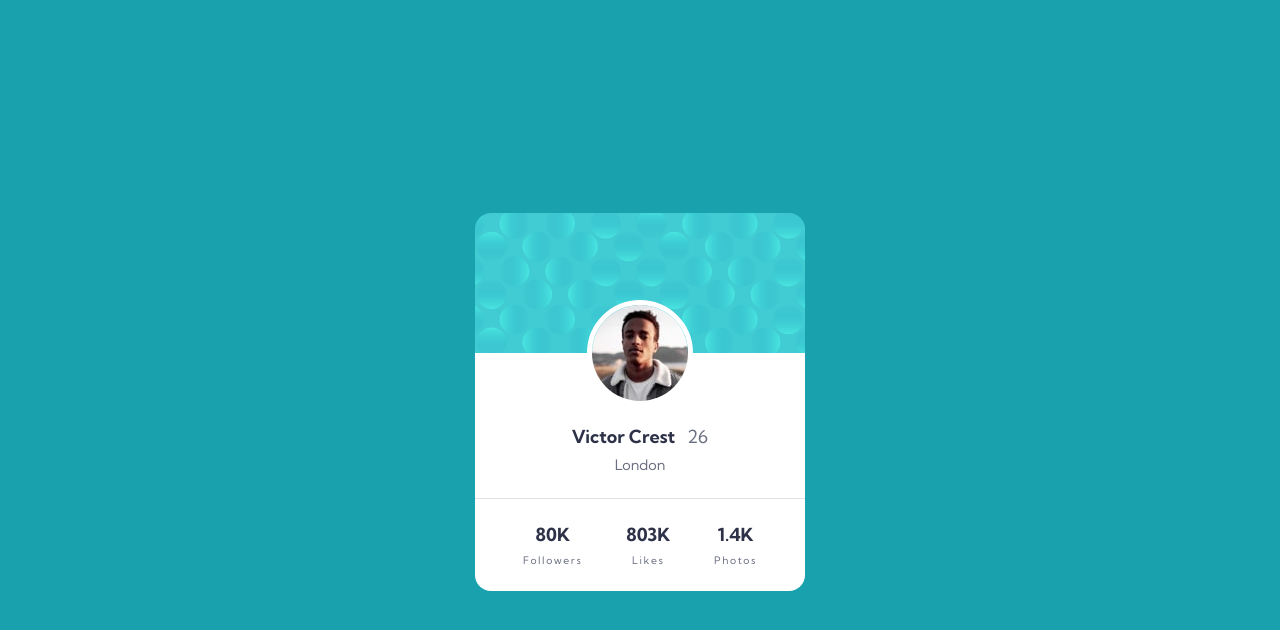
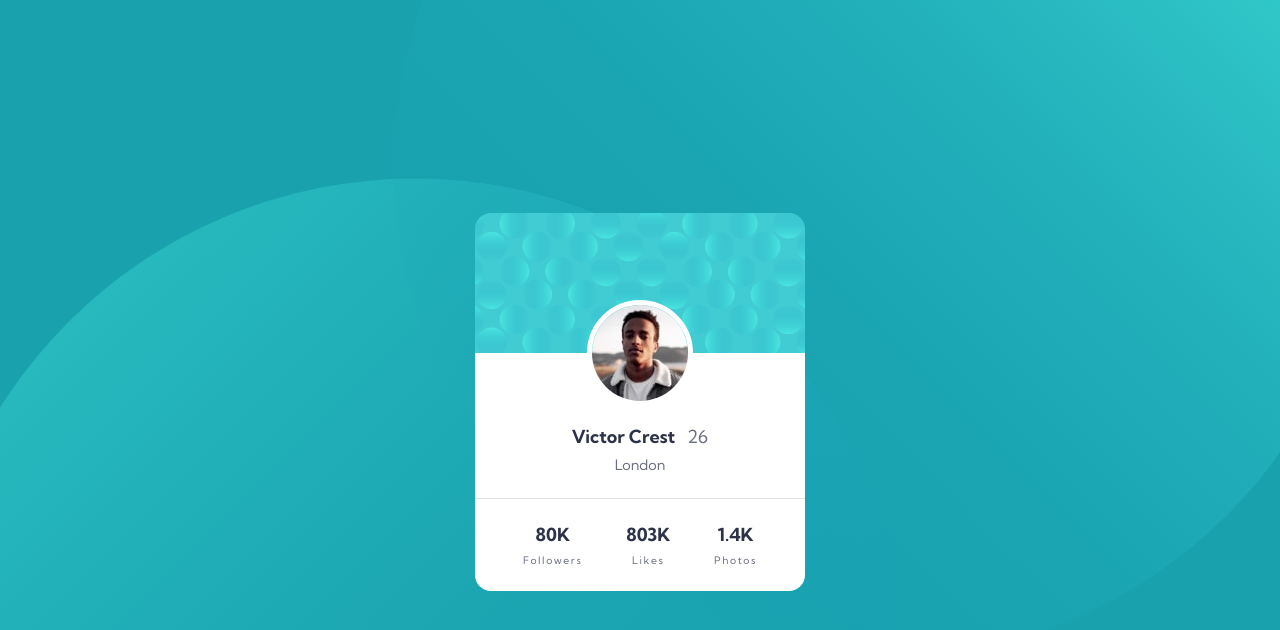
Before and after one commit to Aitor-G/profile-card-component, a website: page index.html in a window 1280 px wide. Drawn offline with Linux system fonts and the light colour scheme; the site is published under a folder, as on GitHub Pages, so addresses that start at the root find nothing; files whose address does not match are found by name.

Commit message:
Update style.css

```diff
--- a/assets/css/style.css
+++ b/assets/css/style.css
@@ -10,7 +10,7 @@ body {
   width: 100%;
   min-height: 100vh;
   background-color: hsl(185, 75%, 39%);
-  background-image: url("/assets/img/bg-pattern-top.svg"), url("/assets/img/bg-pattern-bottom.svg");
+  background-image: url("assets/img/bg-pattern-top.svg"), url("assets/img/bg-pattern-bottom.svg");
   background-repeat: no-repeat, no-repeat;
   background-size: auto, auto;
   background-attachment: fixed, fixed;
```
